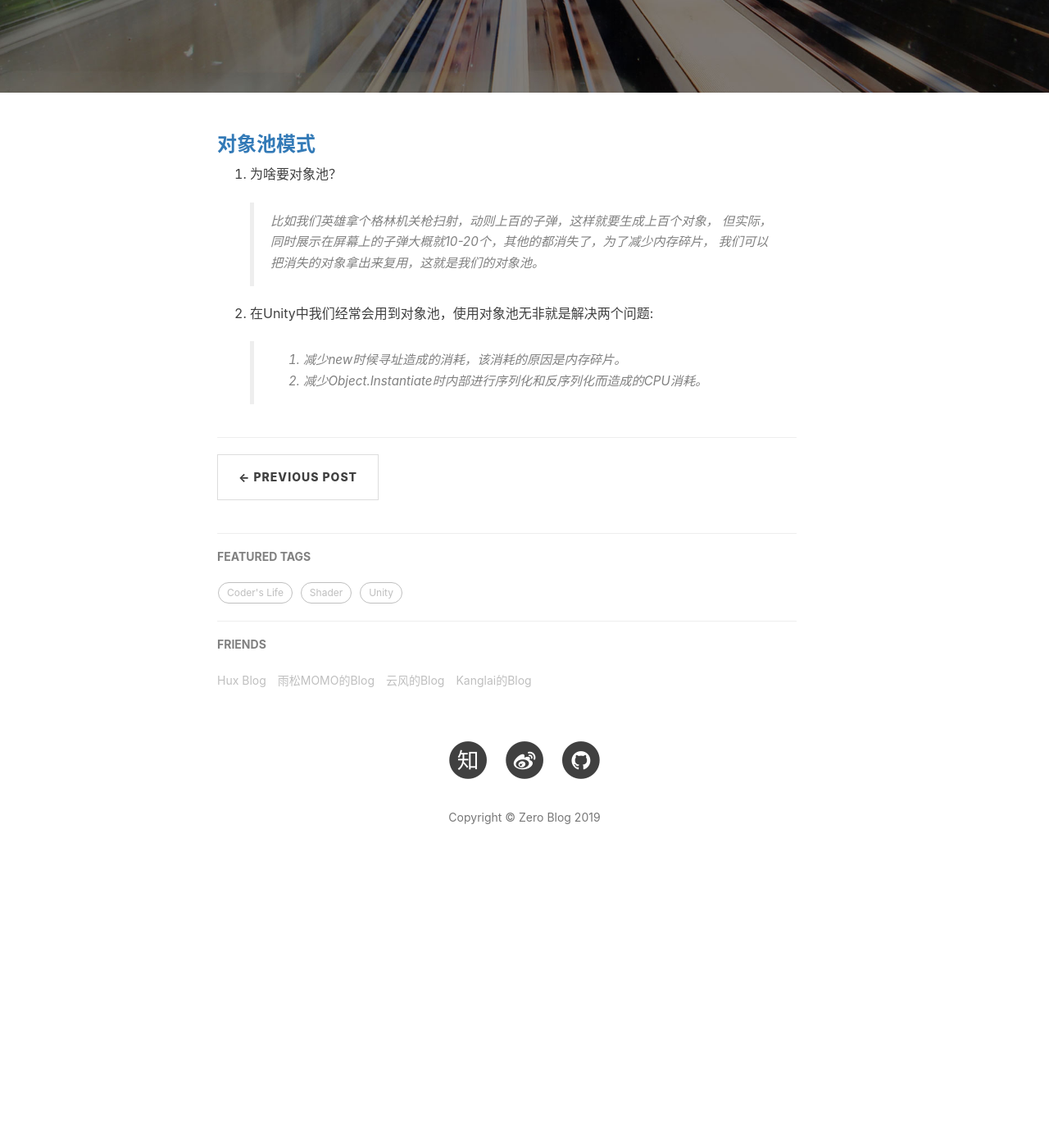
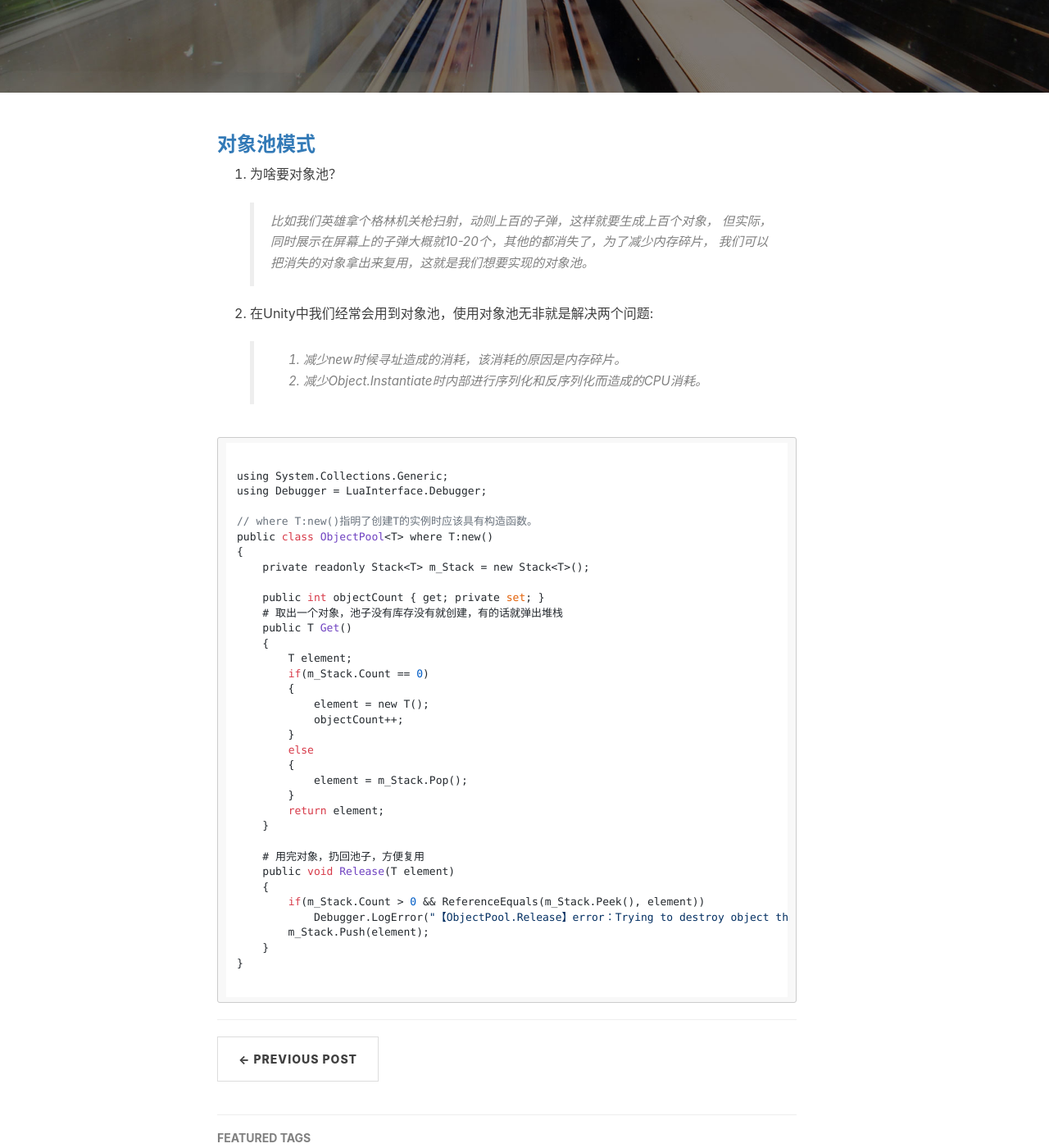
Before and after one commit to tingdahaideshengyin/aver58.github.io, a Jekyll site: the page built from _posts/2019-08-20-FrameWork2-ObjectPool.md, in a window 1280 px wide and 1400 px high, scrolled down 470 px. Shown: the whole window at 82% size. Built offline with Jekyll 4.4.1, drawn with Linux system fonts in a browser that asks for light colours; nearby versions of some CDN libraries; comment, search, counter and statistics services are not loaded; before the commit the page ends 1571 px from its top, so only the background shows below that.

Commit message:
+ 对象池

````diff
--- a/_posts/2019-08-20-FrameWork2-ObjectPool.md
+++ b/_posts/2019-08-20-FrameWork2-ObjectPool.md
@@ -13,8 +13,46 @@ tags:
 1. 为啥要对象池？
 > 比如我们英雄拿个格林机关枪扫射，动则上百的子弹，这样就要生成上百个对象，
 但实际，同时展示在屏幕上的子弹大概就10-20个，其他的都消失了，为了减少内存碎片，
-我们可以把消失的对象拿出来复用，这就是我们的对象池。
+我们可以把消失的对象拿出来复用，这就是我们想要实现的对象池。
 
 2. 在Unity中我们经常会用到对象池，使用对象池无非就是解决两个问题:
 >1. 减少new时候寻址造成的消耗，该消耗的原因是内存碎片。
 >1. 减少Object.Instantiate时内部进行序列化和反序列化而造成的CPU消耗。
+
+```C#
+
+using System.Collections.Generic;
+using Debugger = LuaInterface.Debugger;
+
+// where T:new()指明了创建T的实例时应该具有构造函数。
+public class ObjectPool<T> where T:new()
+{
+    private readonly Stack<T> m_Stack = new Stack<T>();
+
+    public int objectCount { get; private set; }
+    # 取出一个对象，池子没有库存没有就创建，有的话就弹出堆栈
+    public T Get()
+    {
+        T element;
+        if(m_Stack.Count == 0)
+        {
+            element = new T();
+            objectCount++;
+        }
+        else
+        {
+            element = m_Stack.Pop();
+        }
+        return element;
+    }
+
+    # 用完对象，扔回池子，方便复用
+    public void Release(T element)
+    {
+        if(m_Stack.Count > 0 && ReferenceEquals(m_Stack.Peek(), element))
+            Debugger.LogError("【ObjectPool.Release】error：Trying to destroy object that is already released to pool.");
+        m_Stack.Push(element);
+    }
+}
+
+```
````
